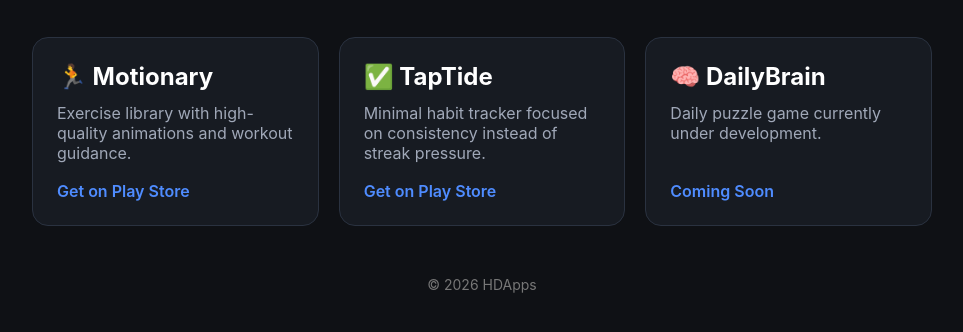
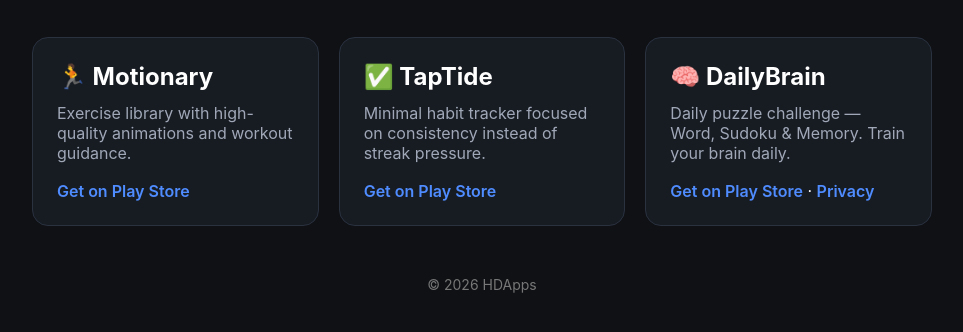
Before and after one commit to ddesign0317/ddesign0317.github.io, a plain HTML site: page index.html in a window 1280 px wide. Shown: the part 298-630 px from the top of the page, without its empty margins (158-1121 px from the left). Drawn offline with Linux system fonts and the light colour scheme.

Commit message:
Update index.html

```diff
--- a/index.html
+++ b/index.html
@@ -117,9 +117,10 @@ Minimal habit tracker focused on consistency instead of streak pressure.
 <div class="card">
 <h2>🧠 DailyBrain</h2>
 <div class="desc">
-Daily puzzle game currently under development.
+Daily puzzle challenge — Word, Sudoku & Memory. Train your brain daily.
 </div>
-<a href="./dailybrain/">Coming Soon</a>
+<a href="https://play.google.com/store/apps/details?id=com.dailybrain.app" target="_blank" rel="noopener">Get on Play Store</a>
+ &middot; <a href="./dailybrain/" target="_blank">Privacy</a>
 </div>
 
 </div>
```
